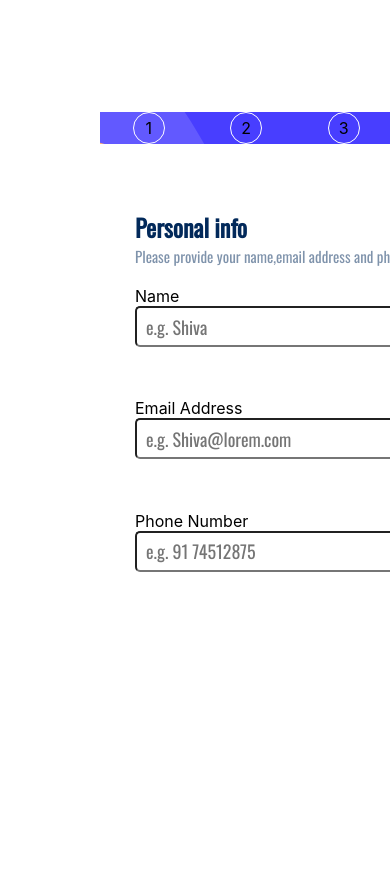
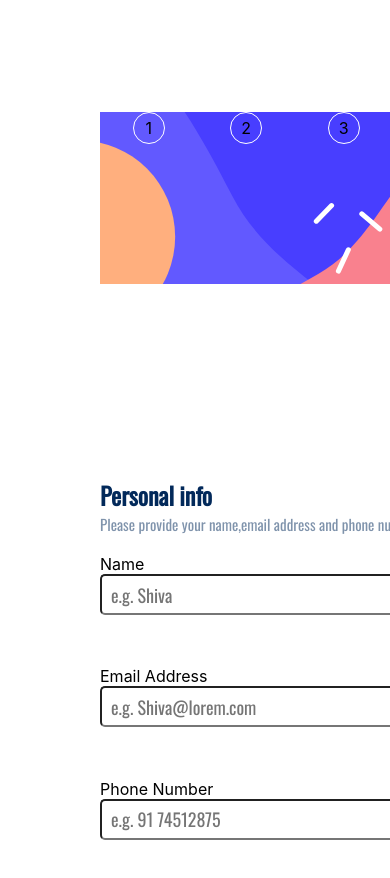
Before and after one commit to jyotirmoy-sinhababu/Multi-step-form, a React (Create React App) app: page / in a window 390 px wide. Shown: the top 878 px of the page. Before the commit the page ends 844 px from the top, so only its background shows below. Built offline with nearby package versions, Linux system fonts and the light colour scheme; the HTML template or start-up script is replaced by a standard one.

Commit message:
style added

```diff
--- a/src/components/info/info.css
+++ b/src/components/info/info.css
@@ -54,7 +54,4 @@
 }
 
 @media screen and (max-width: 650px) {
-  .info-cnt {
-    padding-left: 35px;
-  }
 }
--- a/src/components/sideBar/sidebar.css
+++ b/src/components/sideBar/sidebar.css
@@ -40,12 +40,15 @@
 @media screen and (max-width: 650px) {
   .sidebar-cnt {
     display: none;
+    padding-left: 0px;
   }
 
   .sideBar-mobile-view {
     display: flex;
     background: url('../../assets/sidebarmobile.svg');
+    background-repeat: no-repeat;
     justify-content: space-around;
     width: 100%;
+    min-height: 300px;
   }
 }
```
